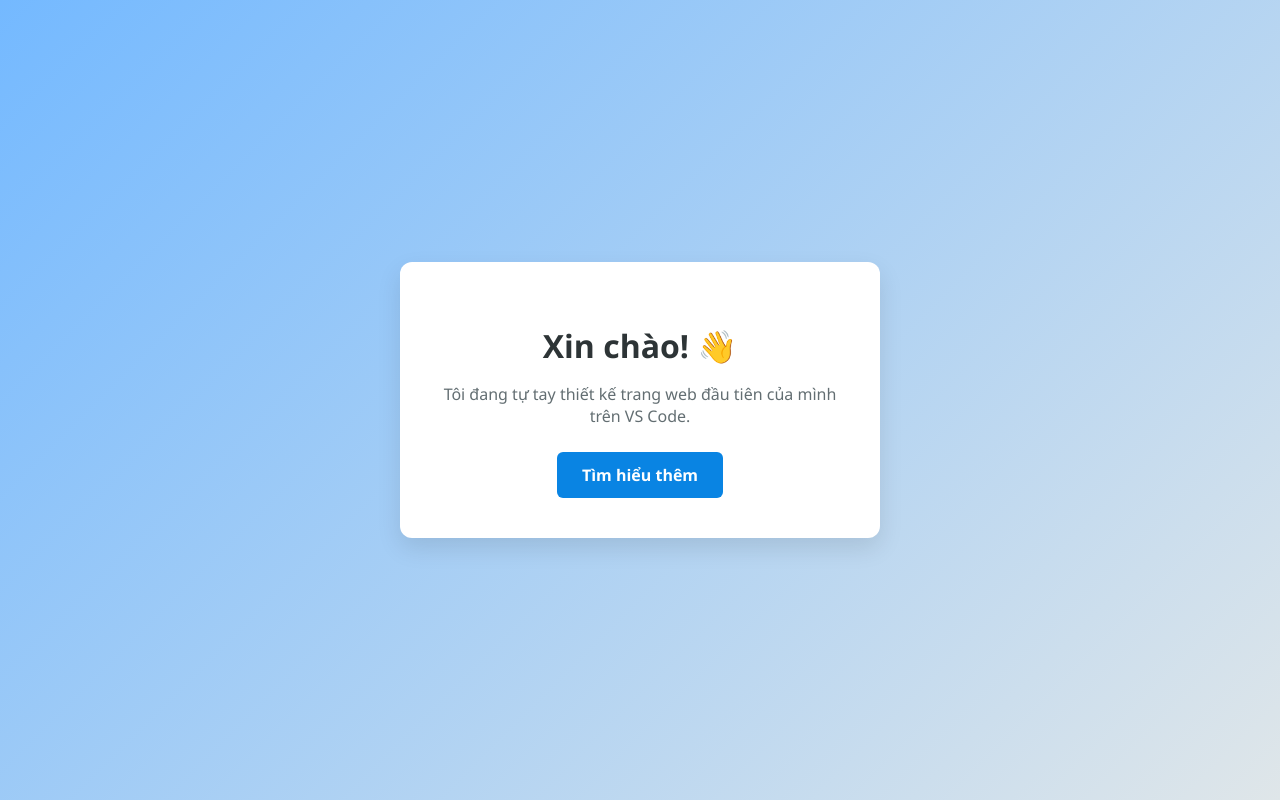
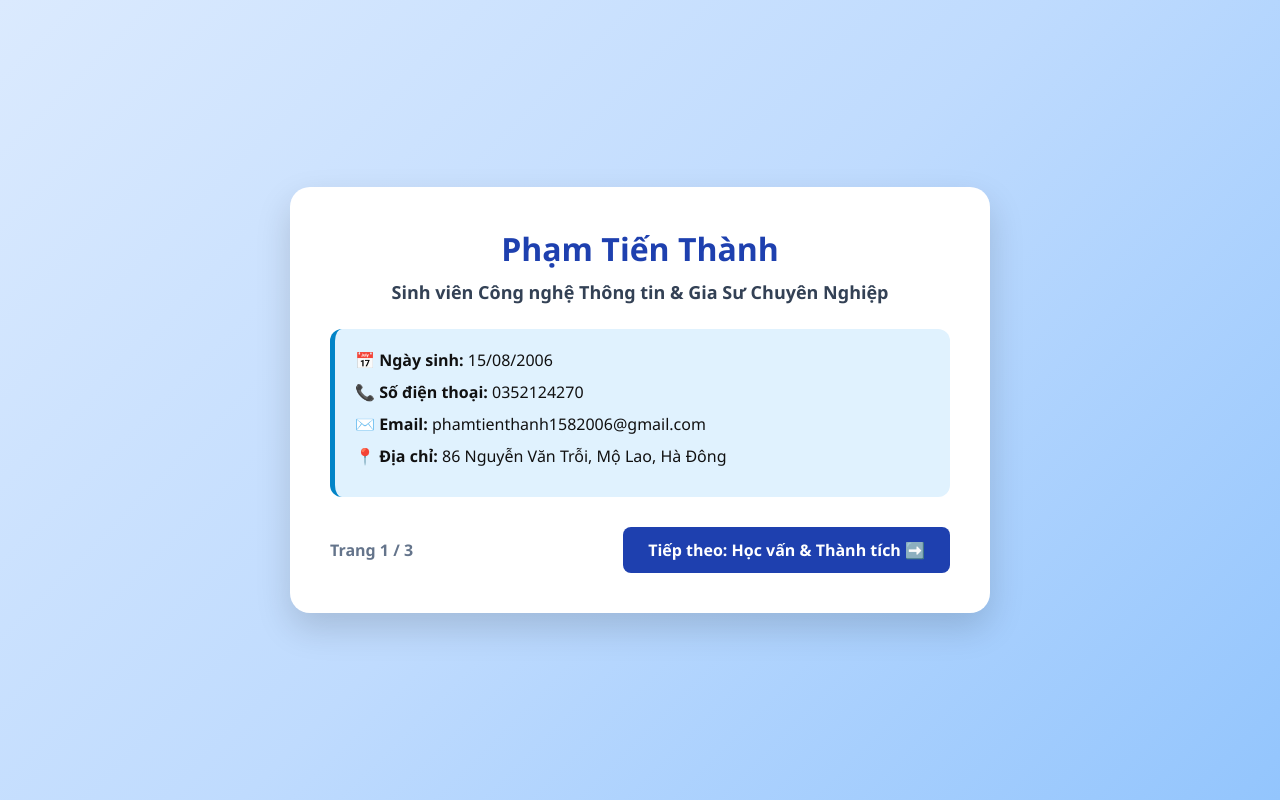
Before and after one commit to phamtienthanh1582006-beep/my-website, a plain HTML site: page index.html in a window 1280 px wide. Drawn offline with Linux system fonts and the light colour scheme.

Commit message:
Add files via upload

```diff
--- a/index.html
+++ b/index.html
@@ -3,60 +3,82 @@
 <head>
     <meta charset="UTF-8">
     <meta name="viewport" content="width=device-width, initial-scale=1.0">
-    <title>Trang Web Của Tôi</title>
+    <title>Phạm Tiến Thành - Giới Thiệu Bản Thân</title>
     <style>
-        /* CSS: Phần trang trí giao diện */
+        :root {
+            --primary-blue: #1e40af;
+            --light-blue: #e0f2fe;
+            --accent-blue: #0284c7;
+            --text-color: #111111;
+            --bg-gradient: linear-gradient(135deg, #dbeafe 0%, #bfdbfe 50%, #93c5fd 100%);
+            --card-bg: #ffffff;
+        }
+        * { box-sizing: border-box; margin: 0; padding: 0; }
         body {
             font-family: 'Segoe UI', Tahoma, Geneva, Verdana, sans-serif;
-            background: linear-gradient(135deg, #74b9ff, #dfe6e9);
-            margin: 0;
-            padding: 0;
+            background: var(--bg-gradient);
+            color: var(--text-color);
             display: flex;
             justify-content: center;
             align-items: center;
-            height: 100vh;
+            min-height: 100vh;
+            padding: 20px;
         }
-        .card {
-            background-color: white;
+        .container {
+            width: 100%;
+            max-width: 700px;
+            background: var(--card-bg);
+            border-radius: 20px;
+            box-shadow: 0 15px 35px rgba(0, 0, 0, 0.15);
             padding: 40px;
+            text-align: center;
+        }
+        h1 { color: var(--primary-blue); margin-bottom: 10px; font-size: 32px; }
+        .subtitle { font-size: 18px; color: #334155; margin-bottom: 25px; font-weight: 600; }
+        .info-box {
+            background: var(--light-blue);
+            padding: 20px;
             border-radius: 12px;
-            box-shadow: 0 10px 25px rgba(0, 0, 0, 0.1);
-            text-align: center;
-            max-width: 400px;
-            width: 100%;
+            text-align: left;
+            margin-bottom: 30px;
+            border-left: 5px solid var(--accent-blue);
         }
-        h1 {
-            color: #2d3436;
-            margin-bottom: 10px;
+        .info-box p { margin-bottom: 10px; font-size: 16px; color: var(--text-color); }
+        .pagination {
+            display: flex;
+            justify-content: space-between;
+            align-items: center;
+            margin-top: 20px;
         }
-        p {
-            color: #636e72;
-            font-size: 16px;
-            margin-bottom: 25px;
-        }
+        .page-indicator { font-weight: bold; color: #64748b; }
         .btn {
-            background-color: #0984e3;
+            background-color: var(--primary-blue);
             color: white;
             padding: 12px 25px;
             text-decoration: none;
-            border-radius: 6px;
+            border-radius: 8px;
             font-weight: bold;
-            display: inline-block;
             transition: background 0.3s;
         }
-        .btn:hover {
-            background-color: #74b9ff;
-        }
+        .btn:hover { background-color: var(--accent-blue); }
     </style>
 </head>
 <body>
+    <div class="container">
+        <h1>Phạm Tiến Thành</h1>
+        <p class="subtitle">Sinh viên Công nghệ Thông tin & Gia Sư Chuyên Nghiệp</p>
 
-    <!-- HTML: Phần nội dung trang web -->
-    <div class="card">
-        <h1>Xin chào! 👋</h1>
-        <p>Tôi đang tự tay thiết kế trang web đầu tiên của mình trên VS Code.</p>
-        <a href="#" class="btn">Tìm hiểu thêm</a>
+        <div class="info-box">
+            <p><strong>📅 Ngày sinh:</strong> 15/08/2006</p>
+            <p><strong>📞 Số điện thoại:</strong> 0352124270</p>
+            <p><strong>✉️ Email:</strong> phamtienthanh1582006@gmail.com</p>
+            <p><strong>📍 Địa chỉ:</strong> 86 Nguyễn Văn Trỗi, Mộ Lao, Hà Đông</p>
+        </div>
+
+        <div class="pagination">
+            <span class="page-indicator">Trang 1 / 3</span>
+            <a href="education.html" class="btn">Tiếp theo: Học vấn & Thành tích ➡️</a>
+        </div>
     </div>
-
 </body>
 </html>
```
Also changed, not shown: education.html (added, +96 -0 lines), skills.html (added, +89 -0 lines).
